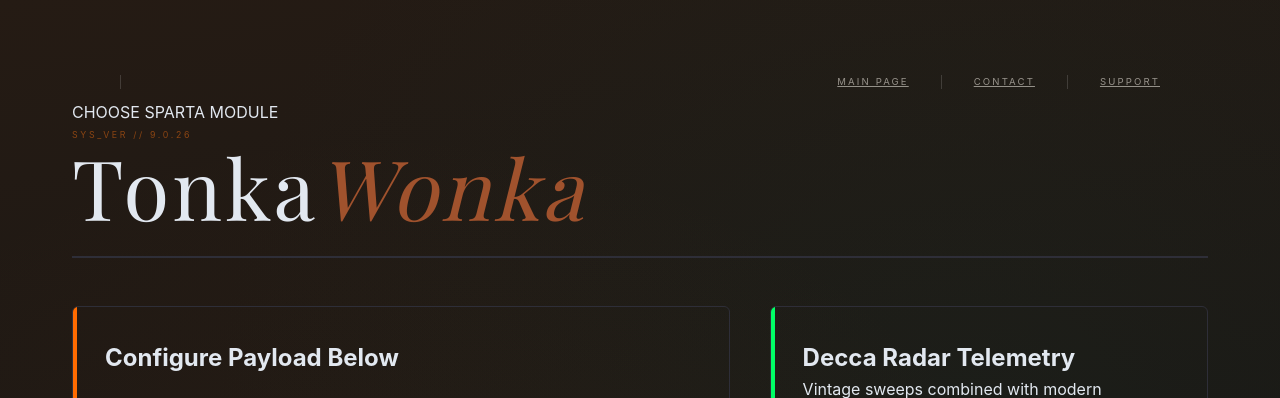
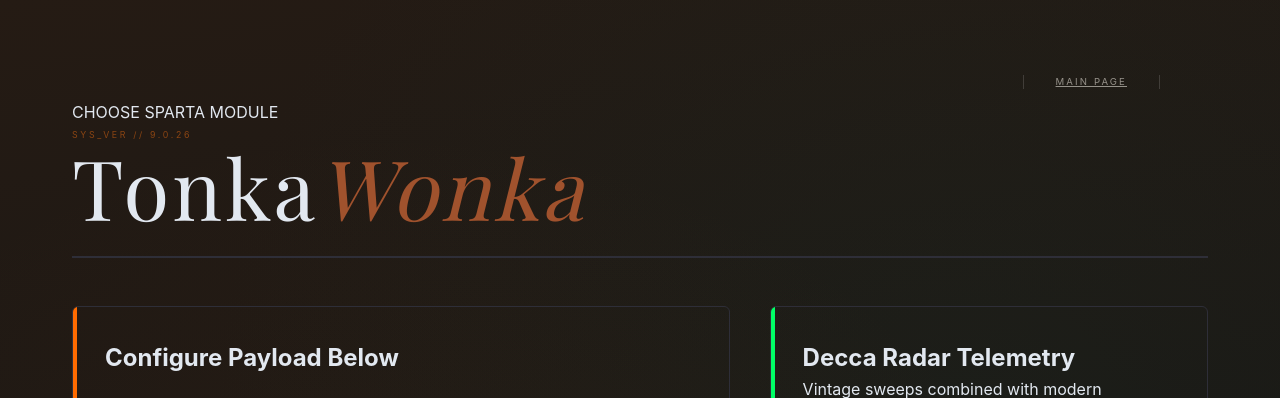
Before and after one commit to ristoikonen/Dacca, a website: page porse.html in a window 1280 px wide. Shown: the top 398 px of the page. Drawn offline with nearby package versions, Linux system fonts and the light colour scheme; a web font is replaced by a local one.

Commit message:
clean html

```diff
--- a/porse.html
+++ b/porse.html
@@ -5,7 +5,7 @@
     <meta name="viewport" content="width=device-width, initial-scale=1.0">
     <meta name="description" content="TonkaWonka car are tough.">
     <meta name="author" content="Risto Ikonen">
-    <meta name="keywords" content="tonkawonka,cars, radar, sar">
+    <meta name="keywords" content="tonkawonka, cars, radar, sar">
 
     <title>TonkaWonka // Project Sparta</title>
     <link href="https://fonts.googleapis.com/css2?family=Playfair+Display:ital,wght@0,400;0,500;1,400&family=Cormorant+Garamond:ital,wght@0,300;0,400;1,300;1,400&family=Montserrat:wght@300;400;500;600&display=swap" rel="stylesheet">
@@ -505,40 +505,32 @@
 
         <!-- Top Bar -->
         <div class="top-bar">
+
             <div class="top-bar-left">
+            </div>
 
+            <div class="top-bar-right">
                 <div class="top-bar-divider"></div>
-
-        </div>
-        <div class="top-bar-right">
                 <a href="index.html">Main page</a>
                 <div class="top-bar-divider"></div>
-            <a href="#">Contact</a>
-            <div class="top-bar-divider"></div>
-            <a href="#">Support</a>
                 <!-- <button class="nav-reserve" type="button"><a href="index.html">PROJECT SPARTA</a></button> -->
             </div>
 
         </div>
 
-
-
     <header>
-
         <div class="hero-content">
             <div class="hero-eyebrow">CHOOSE SPARTA MODULE</div>
             <div class="nav-logo-sub">SYS_VER // 9.0.26</div>
-
             <h1 class="hero-title">Tonka<em>Wonka</em></h1>
             <section class="hero" id="home"></section>
+        </div>
     </header>
 
         <div class="grid">
             <main class="card">
                 <h2>Configure Payload Below</h2>
-
                 <div class="dropdown-wrapper">
-
                     <ul class="custom-dropdown" id="configDropdown">
                         <li class="dropdown-trigger" id="dropdownSelected">Sparta (Drone Recon Payload)</li>
                         <ul class="dropdown-menu">
@@ -551,7 +543,6 @@
                         </ul>
                     </ul>
 
-
                     <div class="showcase-container">
                     <img class="showcase-img"
                          id="mainShowcaseImg"
@@ -559,7 +550,6 @@
                          alt="TankX Sparta Core Blueprint Design Presentation Array"
                          onclick="openLightbox(this.src)">
                     </div>
-
                 </div>
 
                 <ul class="spec-list active" id="specs-drone">
@@ -617,7 +607,6 @@
             <aside class="card telemetry">
                 <h2>Decca Radar Telemetry</h2>
                 <p>Vintage sweeps combined with modern Synthetic Aperture Radar data arrays to monitor drone, 3D chassis positioning and other obstacle indexing.</p>
-
                 <div class="radar-container">
                     <div class="radar-scope">
                         <div class="radar-sweep"></div>
@@ -635,7 +624,6 @@
                     <li><span>TARGET LOCK</span><span>SPARTA_ALPHA_01</span></li>
                     <li><span>MICROWAVE BAND</span><span>3 - 100 cm</span></li>
                 </ul>
-
 
             </aside>
         </div>
```
Also changed, not shown: index.html (+0 -8 lines), sparta.html (+4 -22 lines). Lines whose indentation alone changed are shown as unchanged.
